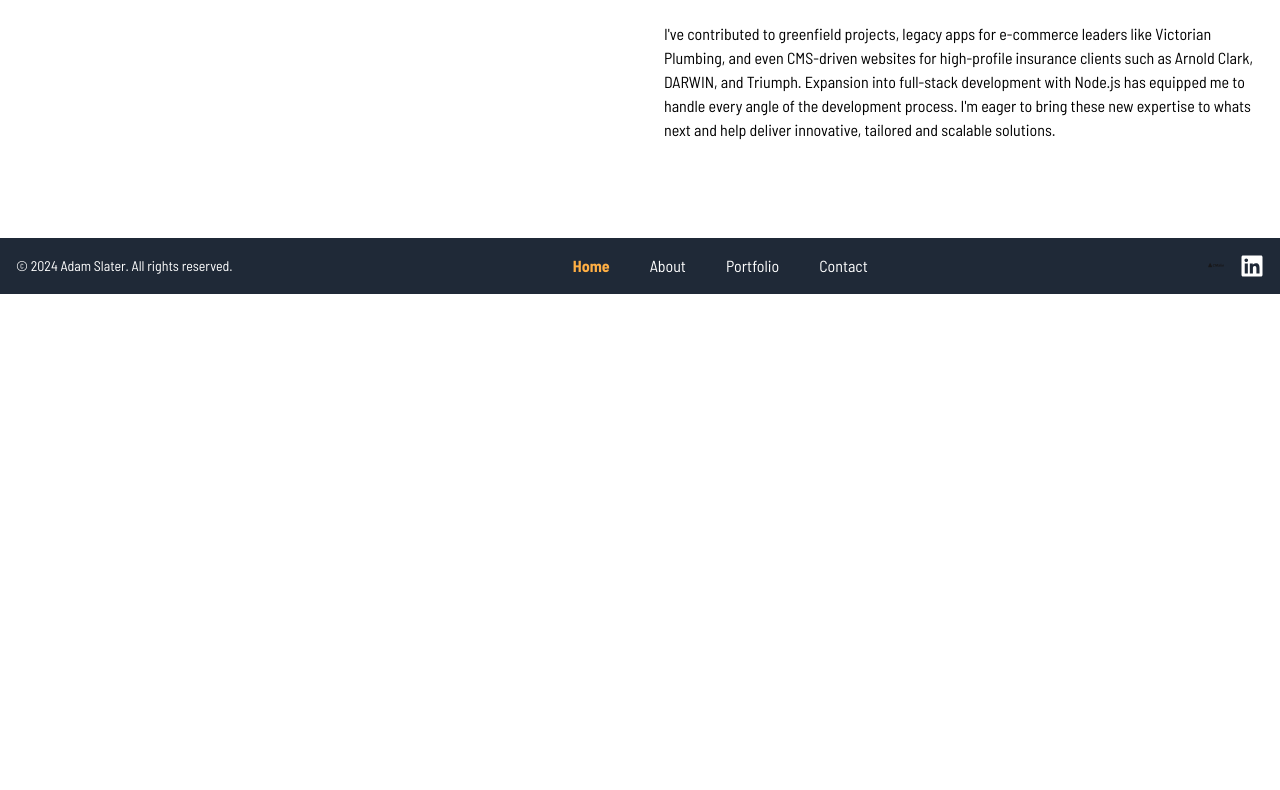
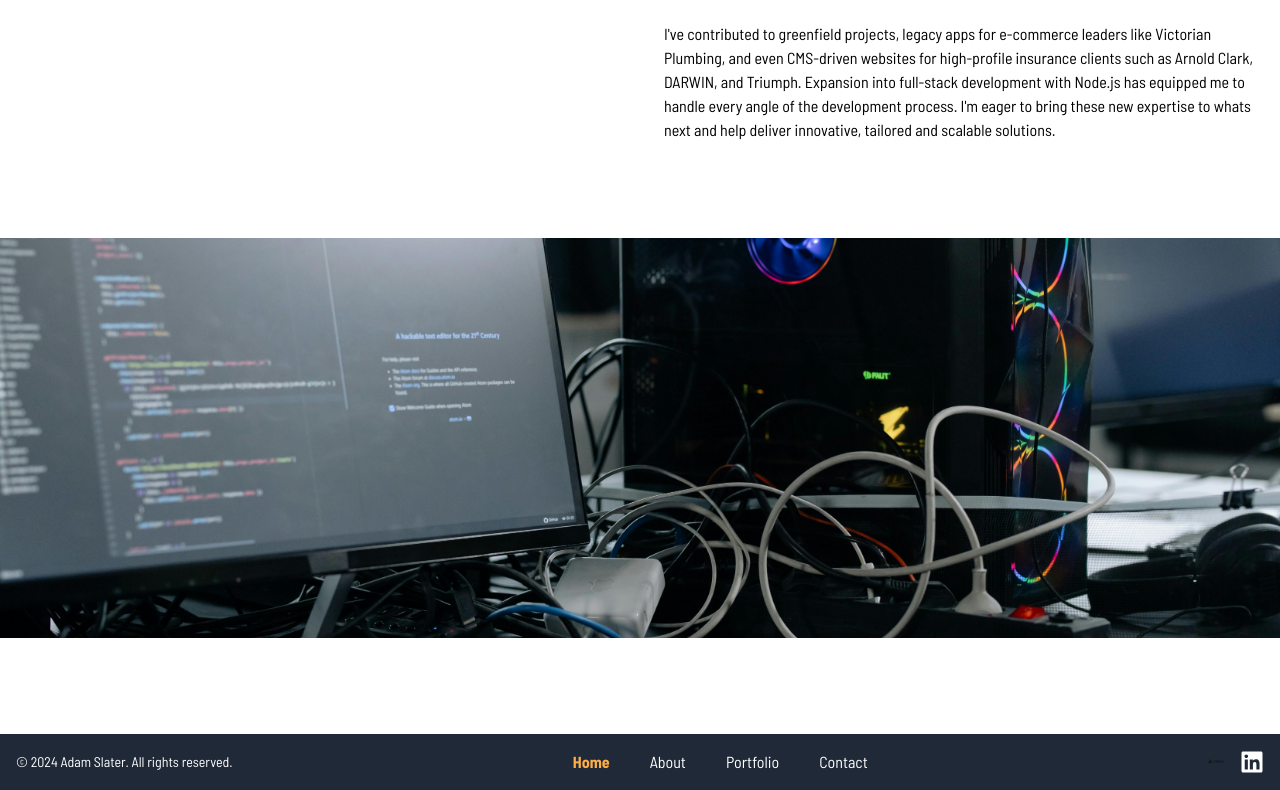
Before and after one commit to slaterwebdev/portfolio, a React (Vite) app: page / in a window 1280 px wide. Shown: the part 1186-1976 px from the top of the page. Before the commit the page ends 1480 px from the top, so only its background shows below. Built offline with nearby package versions, Linux system fonts and the light colour scheme; a web font is replaced by a local one.

Commit message:
added in parallax image components and condensed imports where possible

```diff
--- /dev/null
+++ b/src/components/UI/ParallaxImage.tsx
@@ -0,0 +1,8 @@
+import { fallBackImage } from "@/utils/constants";
+
+export const ParallaxImage = ({ imageUrl }: { imageUrl: string }) => (
+  <div
+    className="bg-fixed bg-center bg-no-repeat bg-cover h-[400px] relative mb-12 sm:mb-24 w-[100vw] left-1/2 -ml-[50vw]"
+    style={{ backgroundImage: `url(${imageUrl || fallBackImage})` }}
+  ></div>
+);
--- a/src/components/index.ts
+++ b/src/components/index.ts
@@ -3,3 +3,6 @@ export { Footer } from "./layout/Footer";
 export { Navbar } from "./layout/Navbar";
 export { PageTemplate } from "./layout/PageTemplate";
 export { Section } from "./layout/Section";
+
+// UI Components
+export { ParallaxImage } from "./UI/ParallaxImage";
--- a/src/pages/About.tsx
+++ b/src/pages/About.tsx
@@ -1,6 +1,6 @@
-import { PageTemplate } from "@/components";
+import { PageTemplate, ParallaxImage, Section } from "@/components";
 import aboutHero from "@/assets/heros/aboutHero.jpg";
-import { Section } from "@/components";
+import parallaxImageUrl from "@/assets/parallax-test.jpg";
 
 const About = () => (
   <PageTemplate
@@ -15,10 +15,11 @@ const About = () => (
       contentStyles="font-playfair text-3xl font-semibold sm:text-5xl"
     >
       <p>
-        I am an enthusiastic web dev based in the UK midlands, with
-        a rich experience of over 3 years in building web based business solutions.
+        I am an enthusiastic web dev based in the UK midlands, with a rich
+        experience of over 3 years in building web based business solutions.
       </p>
     </Section>
+    <ParallaxImage imageUrl={parallaxImageUrl} />
   </PageTemplate>
 );
 
--- a/src/pages/Contact.tsx
+++ b/src/pages/Contact.tsx
@@ -1,6 +1,5 @@
-import { PageTemplate } from "@/components";
+import { PageTemplate, Section } from "@/components";
 import contactHero from "@/assets/heros/contactHero.jpg";
-import { Section } from "@/components";
 
 const Contact = () => (
   <PageTemplate
--- a/src/pages/Home.tsx
+++ b/src/pages/Home.tsx
@@ -1,6 +1,6 @@
-import { PageTemplate } from "@/components/layout/PageTemplate";
+import { ParallaxImage, Section, PageTemplate } from "@/components";
 import homeHero from "@/assets/heros/homeHero.png";
-import { Section } from "@/components";
+import parallaxImageUrl from "@/assets/parallax-test.jpg";
 
 const Home = () => (
   <PageTemplate
@@ -34,15 +34,16 @@ const Home = () => (
         user-focused digital experiences that deliver measurable results.
       </p>
       <p>
-        I've contributed to greenfield projects, legacy apps for
-        e-commerce leaders like Victorian Plumbing, and even CMS-driven websites for
+        I've contributed to greenfield projects, legacy apps for e-commerce
+        leaders like Victorian Plumbing, and even CMS-driven websites for
         high-profile insurance clients such as Arnold Clark, DARWIN, and
-        Triumph. Expansion into full-stack development with Node.js
-        has equipped me to handle every angle of the development process. I'm
-        eager to bring these new expertise to whats next and help deliver
-        innovative, tailored and scalable solutions.
+        Triumph. Expansion into full-stack development with Node.js has equipped
+        me to handle every angle of the development process. I'm eager to bring
+        these new expertise to whats next and help deliver innovative, tailored
+        and scalable solutions.
       </p>
     </Section>
+    <ParallaxImage imageUrl={parallaxImageUrl} />
   </PageTemplate>
 );
 
--- a/src/pages/Portfolio.tsx
+++ b/src/pages/Portfolio.tsx
@@ -1,6 +1,5 @@
-import { PageTemplate } from "@/components";
+import { PageTemplate, Section } from "@/components";
 import portfolioHero from "@/assets/heros/portfolioHero.jpg";
-import { Section } from "@/components";
 
 const Portfolio = () => (
   <PageTemplate
--- a/src/utils/constants.tsx
+++ b/src/utils/constants.tsx
@@ -4,8 +4,8 @@ import { getIcon } from "@/utils/iconMapper";
 export const linkedinURL = "https://www.linkedin.com/in/adam-slater-web-dev/";
 export const githubURL = "https://github.com/slaterwebdev";
 export const portfolioRepoURL = "https://github.com/slaterwebdev/portfolio";
+export const fallBackImage = "/src/assets/fallbackImage.png";
 
-// HOME PAGE
 export const contactLinks: Array<{
   href: string;
   label: string;
@@ -31,4 +31,4 @@ export const contactLinks: Array<{
     label: "View My CV",
     icon: getIcon("cv"),
   },
-];
+  ];
--- a/src/utils/router.tsx
+++ b/src/utils/router.tsx
@@ -1,5 +1,5 @@
 import { NavLink, Route } from "react-router-dom";
-import { scrollToTop } from "./utilities";
+import { scrollToTop } from "@/utils/utilities";
 import { lazy } from "react";
 
 type RouteConfig = {
```
Also changed, not shown: src/assets/fallbackImage.png (added), src/assets/parallax-test.jpg (added).
